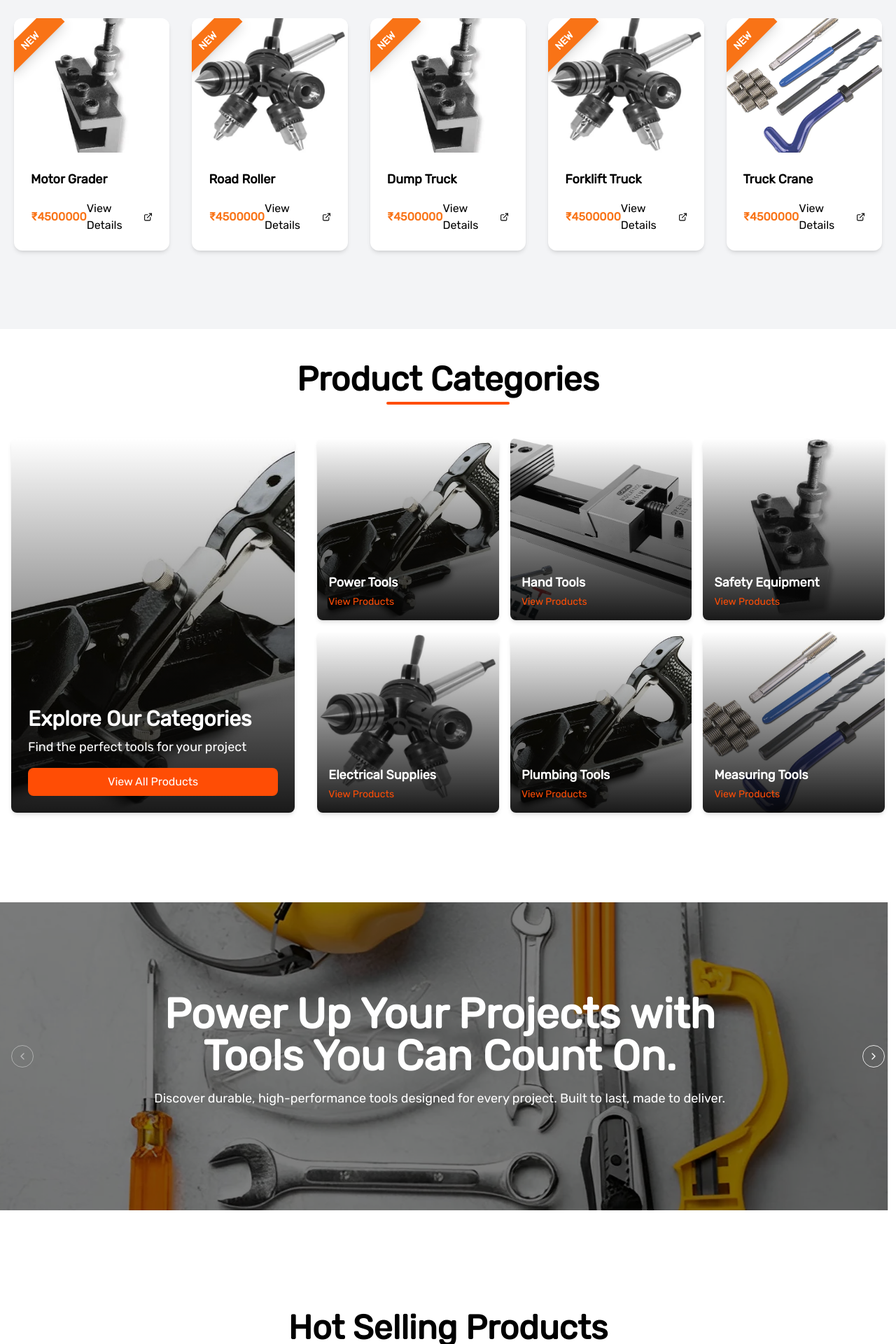
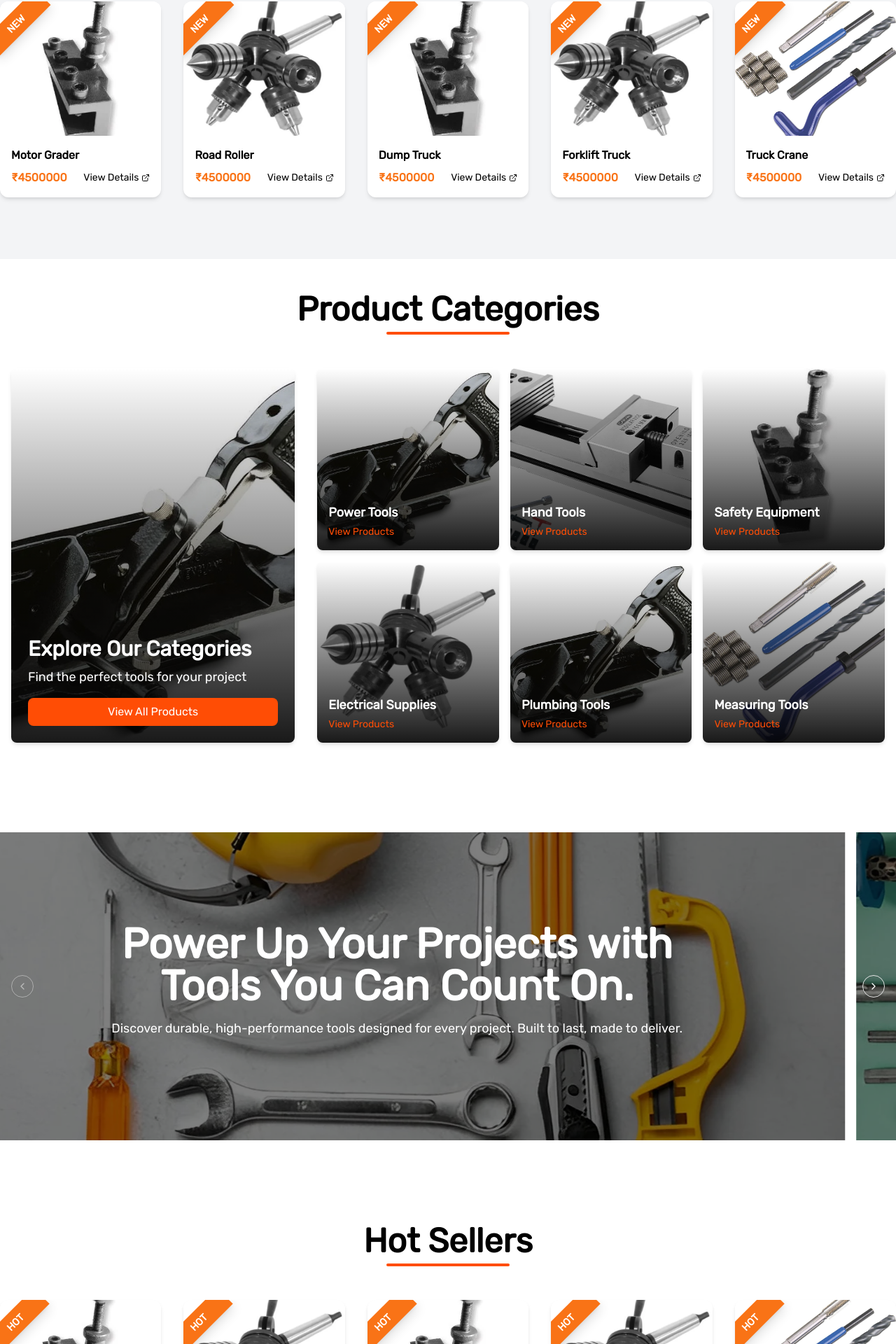
Before and after one commit to DesireDivTeam/Kaal, a Next.js app: page / in a window 1280 px wide. Shown: the part 815-2735 px from the top of the page at 70% size. Built offline with nearby package versions, Linux system fonts and the light colour scheme.

Commit message:
Refactor components for improved styling and layout; add ProductCard component for better product display

```diff
--- a/src/app/(pages)/contact/page.js
+++ b/src/app/(pages)/contact/page.js
@@ -109,10 +109,12 @@ function ContactForm() {
 export default function Component() {
   return (
     <Wrapper className="mb-6">
-      <span className="w-full text-center "><h1 className="mb-12 text-4xl md:text-5xl ">Get in Touch</h1></span>
+      <span className="w-full text-center ">
+        <h1 className="mb-12  md:text-5xl ">Get in Touch</h1>
+      </span>
       <div className="grid lg:grid-cols-2 grid-cols-1 gap-8 ">
         <section className="flex-col  md:flex space-y-10">
-        { contactMethods.map((items,index)=> (
+          {contactMethods.map((items, index) => (
             <div key={index} className="flex gap-4">
               <span className="p-4 rounded-full bg-[var(--lightcolor)]">
                 <items.icon color="var(--maincolor)" size={30} />
@@ -122,7 +124,6 @@ export default function Component() {
                 <p>{items.info}</p>
               </span>
             </div>
-
           ))}
           <section>
             <iframe
--- a/src/app/(pages)/product/[slug]/page.js
+++ b/src/app/(pages)/product/[slug]/page.js
@@ -32,8 +32,8 @@ export default function ProductPage() {
     loadProducts();
   }, [result]);
 
-  const allImages = product ?
-    [product.image, ...(product.additionalimage || [])].filter(Boolean)
+  const allImages = product
+    ? [product.image, ...(product.additionalimage || [])].filter(Boolean)
     : [];
 
   const scrollTo = useCallback(
@@ -95,7 +95,7 @@ export default function ProductPage() {
           )}
         </div>
         <div className="space-y-3">
-          <h1 className="text-3xl md:text-4xl font-bold text-gray-900">
+          <h1 className="text-3xl md: font-bold text-gray-900">
             {product?.title}
           </h1>
           <div className="flex items-baseline space-x-2">
--- a/src/app/_component/Aboutus.jsx
+++ b/src/app/_component/Aboutus.jsx
@@ -11,7 +11,7 @@ export default function AboutUs({ activePage = "about" }) {
       <Wrapper>
         <div className="grid grid-cols-1 lg:grid-cols-2 gap-12 items-center">
           <div>
-            <h1 className="text-4xl md:text-5xl font-bold text-gray-900 mb-6">
+            <h1 className=" md:text-5xl font-bold text-gray-900 mb-6">
               About Us
             </h1>
             <div className="w-24 h-1 bg-orange-500 mb-8"></div>
@@ -75,7 +75,7 @@ export default function AboutUs({ activePage = "about" }) {
                             }
                             left-4 bottom-4 md:left-[-30px] md:bottom-[-30px] lg:left-[-60px] lg:bottom-[-30px]`}
             >
-              <span className="text-4xl font-bold">15+</span>
+              <span className=" font-bold">15+</span>
               <span>Years of Excellence</span>
             </div>
           </div>
--- a/src/app/_component/NewProducts.jsx
+++ b/src/app/_component/NewProducts.jsx
@@ -1,11 +1,10 @@
 "use client";
 
 import React, { useEffect, useState } from "react";
-import Image from "next/image";
-import Link from "next/link";
+import { Loader2Icon } from "lucide-react";
 import { fetchProducts } from "@/Api";
-import { Loader2Icon, ExternalLink } from "lucide-react";
 import Wrapper from "./Wrapper";
+import ProductCard from "./product-card";
 
 export default function NewProducts() {
   const [data, setData] = useState([]);
@@ -22,12 +21,10 @@ export default function NewProducts() {
   }, []);
 
   return (
-    <section className="w-full bg-gray-100 py-12 ">
-      <Wrapper className="py-10">
+    <section className="w-full bg-gray-100 py-12">
+      <Wrapper>
         <div className="w-full pb-12 flex flex-col justify-center items-center">
-          <h1 className="text-4xl md:text-5xl font-bold text-black">
-            New Arrivals
-          </h1>
+          <h1 className="md:text-5xl font-bold text-black">New Arrivals</h1>
           <span className="bg-orange-500 w-44 h-1 rounded-full mt-4"></span>
         </div>
 
@@ -41,40 +38,14 @@ export default function NewProducts() {
         ) : (
           <div className="grid grid-cols-1 sm:grid-cols-2 lg:grid-cols-5 gap-8">
             {featuredProducts.map((item, index) => (
-              <Link
+              <ProductCard
+                key={index}
+                title={item.title}
+                price={item.price}
+                image={item.image}
+                tag={"NEW"}
                 href={`/product/${item.title}`}
-                key={index}
-                className="block group"
-              >
-                <div className="bg-white rounded-xl shadow-md hover:shadow-xl transition-all duration-300 overflow-hidden relative h-full flex flex-col">
-                  <div className="absolute -left-8 top-4 rotate-[-45deg] bg-orange-500 text-white px-10 py-1 shadow-lg z-10">
-                    <span className="text-sm font-semibold">NEW</span>
-                  </div>
-                  <div className="relative flex-shrink-0">
-                    <Image
-                      className="w-full h-48 object-cover transform group-hover:scale-105 transition-transform duration-300"
-                      alt={item.title}
-                      width={300}
-                      height={300}
-                      src={item.image}
-                    />
-                  </div>
-                  <div className="p-6 flex flex-col flex-grow">
-                    <h2 className="text-lg font-semibold text-black line-clamp-2 mb-4 flex-grow">
-                      {item.title}
-                    </h2>
-                    <div className="flex items-center justify-between mt-auto">
-                      <span className="text-orange-500 font-bold">
-                        ₹{item.price}
-                      </span>
-                      <span className="flex items-center text-black group-hover:text-orange-500 transition-colors">
-                        View Details
-                        <ExternalLink className="w-4 h-4 ml-2" />
-                      </span>
-                    </div>
-                  </div>
-                </div>
-              </Link>
+              />
             ))}
           </div>
         )}
--- a/src/app/_component/Product.jsx
+++ b/src/app/_component/Product.jsx
@@ -5,11 +5,12 @@ import Link from "next/link";
 import { fetchProducts } from "@/Api";
 import { Loader2Icon } from "lucide-react";
 import Wrapper from "./Wrapper";
+import ProductCard from "./product-card";
 
 export default function Product({ activepage = "product" }) {
   const [Data, setData] = useState([]);
   const [Loading, setLoading] = useState(true);
-  const FeaturedProduct = activepage == "homepage" ? Data.slice(0, 8) : Data;
+  const FeaturedProduct = activepage == "homepage" ? Data.slice(0, 5) : Data;
   useEffect(() => {
     const Products = async () => {
       const data = await fetchProducts();
@@ -23,11 +24,11 @@ export default function Product({ activepage = "product" }) {
     <>
       <Wrapper>
         <span className="w-full pb-12 flex flex-col justify-center items-center ">
-          <h1 className="text-4xl md:text-5xl font-bold text-black">
-            {activepage === "homepage" ? "Hot Selling Products" : ""}{" "}
+          <h1 className=" md:text-5xl font-bold text-black">
+            {activepage === "homepage" ? "Hot Sellers" : ""}{" "}
           </h1>
           {activepage === "homepage" && (
-            <div className="bg-[var(--maincolor)] w-56 h-1 rounded-full mt-2 "></div>
+            <div className="bg-[var(--maincolor)] w-44 h-1 rounded-full mt-2 "></div>
           )}
         </span>
         {Loading && (
@@ -36,27 +37,16 @@ export default function Product({ activepage = "product" }) {
             <span className="ml-2 text-lg font-medium">Loading...</span>
           </div>
         )}
-        <div className="grid relative grid-cols-1 sm:grid-cols-2 md:px-4 lg:grid-cols-4 gap-8">
+        <div className="grid relative grid-cols-1 sm:grid-cols-2 lg:grid-cols-5 gap-8">
           {FeaturedProduct.map((items, index) => (
-            <Link
-              className="border rounded-lg p-2  hover:shadow-lg transition-shadow"
+            <ProductCard
               key={index}
+              price={items.price}
               href={`/product/${items.title}`}
-            >
-              <div className="flex flex-col pb-3 ">
-                <div className="relative border-b">
-                  <Image
-                    className="w-full h-full  object-cover"
-                    alt={items.title}
-                    width={600}
-                    height={500}
-                    src={items.image}
-                  />
-                </div>
-                <h2 className="pt-5 px-4">{items.title}</h2>
-                <h2 className="pt-2 px-4">₹{items.price}</h2>
-              </div>
-            </Link>
+              image={items.image}
+              title={items.title}
+              tag={"HOT"}
+            />
           ))}
         </div>
         {activepage === "homepage" && (
--- a/src/app/_component/Testinomials.jsx
+++ b/src/app/_component/Testinomials.jsx
@@ -97,7 +97,7 @@ const Testimonial = () => {
     <section className="bg-gradient-to-b from-gray-50 to-white py-16">
       <div className="container mx-auto px-4 max-w-6xl">
         <div className="text-center mb-16">
-          <h2 className="text-4xl md:text-5xl font-bold text-gray-900 mb-4">
+          <h2 className=" md:text-5xl font-bold text-gray-900 mb-4">
             What Our Clients Say
           </h2>
           <div className="bg-[var(--maincolor)] w-32 h-1 mx-auto rounded-full"></div>
--- a/src/app/_component/TopBrands.jsx
+++ b/src/app/_component/TopBrands.jsx
@@ -39,7 +39,7 @@ const TopBrands = () => {
     <section className="py-16 bg-[var(--maincolor)]">
       <div className="max-w-screen-xl mx-auto px-4">
         <div className="text-center mb-12">
-          <h2 className="text-4xl md:text-5xl  mb-4 text-white">Top Brands</h2>
+          <h2 className=" md:text-5xl  mb-4 text-white">Top Brands</h2>
         </div>
 
         <div className="grid grid-cols-2 md:grid-cols-3 lg:grid-cols-6 gap-8 items-center justify-items-center">
--- a/src/app/_component/TopCategory.jsx
+++ b/src/app/_component/TopCategory.jsx
@@ -16,7 +16,7 @@ export default function TopCategories() {
     <section className="py-12 bg-white">
       <div className="container px-4 max-w-7xl mx-auto">
         <span className="w-full pb-12 flex flex-col justify-center items-center">
-          <h1 className="text-4xl md:text-5xl font-bold text-black">
+          <h1 className=" md:text-5xl font-bold text-black">
             Product Categories
           </h1>
           <div className="bg-[var(--maincolor)] w-44 h-1 rounded-full mt-2"></div>
--- a/src/app/_component/Whychoose.jsx
+++ b/src/app/_component/Whychoose.jsx
@@ -39,7 +39,7 @@ export default function WhyChooseUs() {
     <section className="bg-gray-100 py-10">
       <Wrapper>
         <div className="text-center mb-16">
-          <h2 className="text-4xl md:text-5xl font-bold text-gray-900 mb-4">
+          <h2 className=" md:text-5xl font-bold text-gray-900 mb-4">
             Why Choose Us
           </h2>
           <div className="bg-orange-500 w-24 h-1 mx-auto rounded-full"></div>
--- a/src/app/_component/Wrapper.jsx
+++ b/src/app/_component/Wrapper.jsx
@@ -2,10 +2,6 @@ import React from "react";
 
 export default function Wrapper({ children, className = "" }) {
   return (
-    <div
-      className={`md:max-w-screen-2xl mx-auto py-16 lg::px-0 px-5 ${className} `}
-    >
-      {children}
-    </div>
+    <div className={`md:max-w-7xl mx-auto py-10 ${className} `}>{children}</div>
   );
 }
--- /dev/null
+++ b/src/app/_component/product-card.jsx
@@ -0,0 +1,41 @@
+import { ExternalLink } from "lucide-react";
+import Image from "next/image";
+import Link from "next/link";
+import React from "react";
+
+const ProductCard = ({ title, price, image, href, tag }) => {
+  return (
+    <Link href={href} className="block group">
+      <div className="bg-white rounded-xl shadow-md hover:shadow-xl transition-all duration-300 overflow-hidden relative h-full flex flex-col">
+        <div className="absolute -left-8 top-4 rotate-[-45deg] bg-orange-500 text-white px-10 py-1 shadow-lg z-10">
+          <span className="text-sm font-semibold">{tag || "New"}</span>
+        </div>
+        <div className="relative flex-shrink-0">
+          <Image
+            className="w-full h-48 object-cover transform group-hover:scale-105 transition-transform duration-300"
+            alt={title}
+            width={300}
+            height={300}
+            src={image}
+          />
+        </div>
+        <div className="p-4 flex flex-col flex-grow">
+          <h2 className="text-sm lg:text-base font-semibold text-black line-clamp-2 mb-2 flex-grow">
+            {title}
+          </h2>
+          <div className="flex flex-col lg:flex-row items-start lg:items-center justify-between gap-2">
+            <span className="text-orange-500 font-bold text-base">
+              ₹{price}
+            </span>
+            <span className="flex items-center text-black text-sm group-hover:text-orange-500 transition-colors">
+              View Details
+              <ExternalLink className="w-3 h-3 ml-1" />
+            </span>
+          </div>
+        </div>
+      </div>
+    </Link>
+  );
+};
+
+export default ProductCard;
```
Lines whose indentation alone changed are shown as unchanged.
